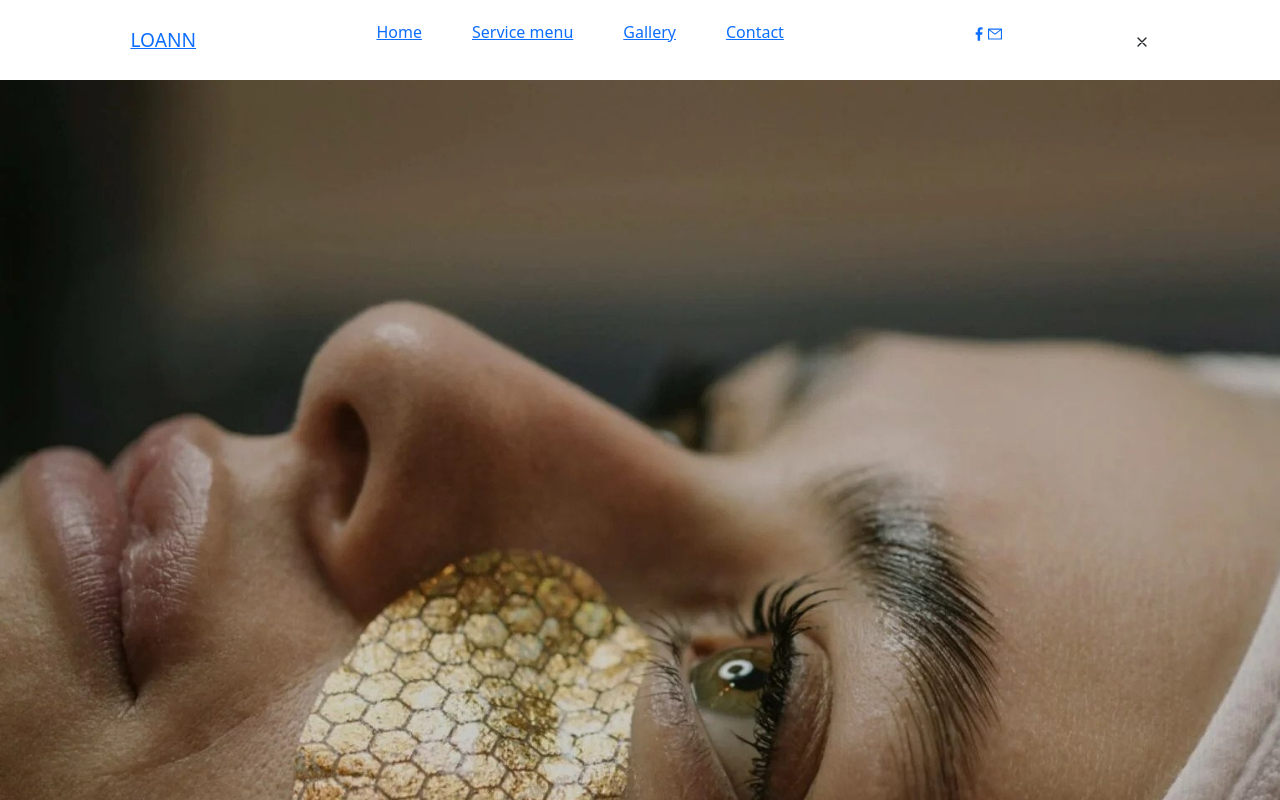
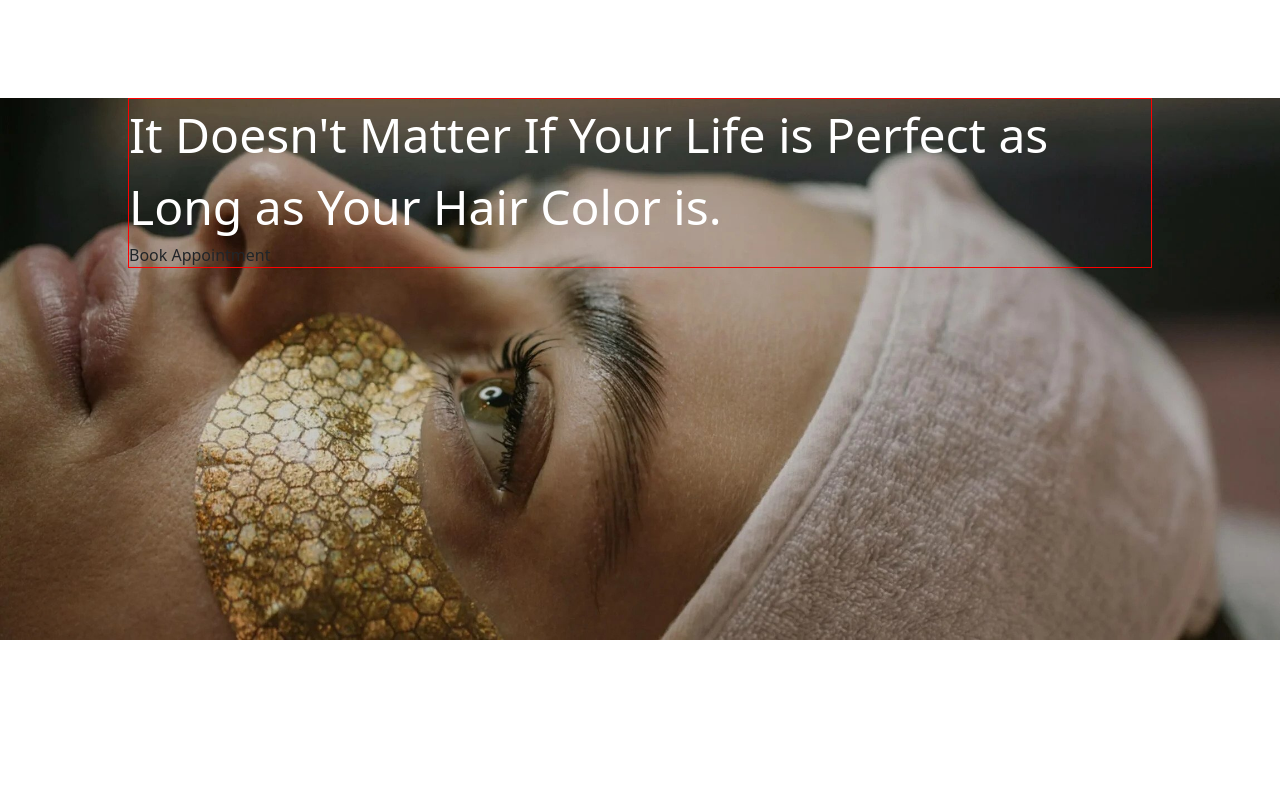
Before and after one commit to nurselaine/salon-front-end, a React (Create React App) app: page / in a window 1280 px wide. Shown: the top 800 px of the page. Built offline with nearby package versions, Linux system fonts and the light colour scheme.

Commit message:
created responsive navbar

```diff
--- a/src/App.css
+++ b/src/App.css
@@ -1,52 +1,3 @@
-/* http://meyerweb.com/eric/tools/css/reset/
-   v2.0 | 20110126
-   License: none (public domain)
-*/
-
-html, body, div, span, applet, object, iframe,
-h1, h2, h3, h4, h5, h6, p, blockquote, pre,
-a, abbr, acronym, address, big, cite, code,
-del, dfn, em, img, ins, kbd, q, s, samp,
-small, strike, strong, sub, sup, tt, var,
-b, u, i, center,
-dl, dt, dd, ol, ul, li,
-fieldset, form, label, legend,
-table, caption, tbody, tfoot, thead, tr, th, td,
-article, aside, canvas, details, embed,
-figure, figcaption, footer, header, hgroup,
-menu, nav, output, ruby, section, summary,
-time, mark, audio, video {
-	margin: 0;
-	padding: 0;
-	border: 0;
-	font-size: 100%;
-	font: inherit;
-	vertical-align: baseline;
-}
-/* HTML5 display-role reset for older browsers */
-article, aside, details, figcaption, figure,
-footer, header, hgroup, menu, nav, section {
-	display: block;
-}
-body {
-	line-height: 1;
-}
-ol, ul {
-	list-style: none;
-}
-blockquote, q {
-	quotes: none;
-}
-blockquote:before, blockquote:after,
-q:before, q:after {
-	content: '';
-	content: none;
-}
-table {
-	border-collapse: collapse;
-	border-spacing: 0;
-}
-
 .nav-bar {
   position: absolute;
   top: 0;
--- a/src/App.js
+++ b/src/App.js
@@ -1,11 +1,10 @@
-import Navbar from './component/Navbar';
+
 import Home from './component/Home';
 import './App.css';
 
 function App() {
   return (
     <div className="App">
-      <Navbar className='nav-bar' />
       <Home />
       <h2>hello world</h2>
     </div>
--- a/src/component/Home.css
+++ b/src/component/Home.css
@@ -4,13 +4,50 @@
 }
 
 .home-splash {
-  height: 75%;
+  height: 50%;
   width: 100%;
+  position: relative;
 }
 
 .hero{
   background-image: url(../../public/imgs/home-hero.jpg);
   background-size: cover;
+  background-clip: content-box;
   height: 100%;
   width: 100%;
 }
+
+.nav-bar {
+  position: fixed;
+  top: 0;
+  width: 100%;
+}
+
+.hero-title-container {
+  border: red 1px solid;
+  width: 80%;
+  margin: auto;
+}
+
+.hero-title {
+  color: white;
+  font-size: 3rem;
+}
+
+.btn-container{
+  background-color: transparent;
+  flex-direction: end;
+  padding-right: 50px;
+  margin-top: auto;
+  margin-bottom: auto;
+}
+
+@media (max-width: 649px) {
+  .hero-title-container {
+    color: white;
+    font-size: 1.5rem;
+    border: red 1px solid;
+    width: 80%;
+    margin: auto;
+  }
+}
--- a/src/component/Home.js
+++ b/src/component/Home.js
@@ -1,11 +1,20 @@
 import React from 'react';
+import Navbar from './Navbar';
 import './Home.css';
 
 const Home = () => {
   return (
     <div className='home-container'>
       <div className='home-splash'>
-        <div className='hero'></div>
+        <div className='hero'>
+          <div><Navbar className='nav-bar' /></div>
+          <div className='hero-title-container'>
+            <div className='hero-title'>It Doesn't Matter If Your Life is Perfect as Long as Your Hair Color is.</div>
+            <div className='btn-container'>
+            Book Appointment
+          </div>
+          </div>
+        </div>
       </div>
     </div>
   )
--- a/src/component/Navbar.js
+++ b/src/component/Navbar.js
@@ -10,45 +10,52 @@ const Navbar = () => {
   const closeMobileMenu = () => setClick(false);
 
   return (
-    <div className='header'>
-      <div className='nav'>
-        <div className='logo-container'>
-          <a href="#">
+    <div className={click ? 'header active' : 'header'}>
+      <div id='hover'>
+        <div className={click ? 'top-nav active' : 'top-nav'}>
+          <ul className='social-container'>
+            <li>
+              <div className='nav-link' href="#" ><GrFacebookOption className='social-icon' /></div>
+            </li>
+            <li>
+              <div className='nav-link' href='#'><AiOutlineMail className='social-icon' /></div>
+            </li>
+          </ul>
+          <h2 className='logo' href="#">
             LOANN
-          </a>
+          </h2>
+          <div className='btn-container'>
+            Book Appointment
+          </div>
+
+          <div className='menu-icon' onClick={handleClick}>
+            {click ? (
+              <HiOutlineX className="menu-icon" />
+            ) : (
+              <HiOutlineMenu className="menu-icon" />
+            )}
+          </div>
         </div>
+
+        <div className='nav-container'>
 
         <ul className={click ? "nav-options active" : "nav-options"}>
           <li className='option' onClick={closeMobileMenu}>
-            <a href='#'>Home</a>
+            <p className='nav-link' href='#'>Home</p>
           </li>
           <li className='option' onClick={closeMobileMenu}>
-            <a href='#'>Service menu</a>
+            <p className='nav-link' href='#'>Gallery</p>
           </li>
           <li className='option' onClick={closeMobileMenu}>
-            <a href='#'>Gallery</a>
+            <p className='nav-link' href='#'>Service menu</p>
           </li>
           <li className='option' onClick={closeMobileMenu}>
-            <a href='#'>Contact</a>
+            <p className='nav-link' href='#'>Contact</p>
           </li>
         </ul>
 
-        <ul className='social-container'>
-          <li>
-            <a href="#" ><GrFacebookOption className='social-icon'/></a>
-          </li>
-          <li>
-            <a href='#'><AiOutlineMail className='social-icon'/></a>
-          </li>
-        </ul>
+      </div>
 
-        <div id='menu-icon' onClick={handleClick}>
-          {click ? (
-            <HiOutlineMenu className="menu-icon" />
-          ) : (
-            <HiOutlineX className="menu-icon" />
-          )}
-        </div>
       </div>
     </div>
   );
--- a/src/component/navbar.css
+++ b/src/component/navbar.css
@@ -1,29 +1,81 @@
 
 
 /* Desktop View */
-@media (max-width: 2400px){
   .header {
-    display: flex;
     background-color: transparent;
     justify-content: space-between;
     align-items: center;
-    height: 80px;
+    height:auto;
     width: 100%;
   }
+    /* .header:hover{
+      background-color: white;
+      color: black;
+    } */
 
-  .nav {
+  #hover:hover{
+    background-color: white;
+    color: black !important;
+    /* how to make all text in hover div black  */
+  }
+
+  .top-nav {
+    display: flex;
+    color: white;
+    border-bottom: 1px white solid;
+    /* border: 1px red solid; */
+  }
+    /* .top-nav:hover{
+      color: black;
+      border-bottom: 1px gray solid;
+    } */
+
+  .social-container {
+    display: flex;
+    justify-content: start;
+    margin-top: auto;
+    margin-bottom: auto;
+    /* border: 1px red solid; */
+  }
+    .social-icon{
+      margin: 20px;
+    }
+
+  h2 {
+    /* border: 1px red solid; */
+    margin: auto;
+    padding-top: 10px;
+    font-size: larger;
+    text-decoration: none;
+    text-align: center;
+  }
+
+
+  .btn-container{
+    background-color: transparent;
+    flex-direction: end;
+    padding-right: 50px;
+    margin-top: auto;
+    margin-bottom: auto;
+  }
+
+  .nav-container {
     width: 100%;
     display: flex;
     align-items: center;
     justify-content: space-evenly;
+    border-bottom: 1px white solid;
+    color: white;
   }
+    /* .nav-container:hover {
+      color: black;
+      border-bottom: 1px gray solid;
+      background-color: white;
+    } */
 
-  .logo-container {
-    font-size: larger;
+  a {
     text-decoration: none;
-    display: flex;
-    align-items: center;
-    justify-content: center;
+    color: white;
   }
 
   /* .logo {
@@ -35,30 +87,49 @@
     padding-left: 25px;
     display: flex;
     list-style-type: none;
+    margin: auto;
+  }
+    /* .nav-options:hover{
+      color:black;
+    } */
+
+  .nav-link{
+    color: white;
   }
 
   .option {
     padding: 0px 25px;
   }
 
-  #mobile-menu {
+  .mobile-menu {
     display: none;
+    color: white;
   }
+
 
   .option :hover {
     color: white;
   }
 
-  .social-container {
-    display: flex;
-    justify-content: end;
-  }
-}
-
 /* mobile view */
 @media (max-width: 649px) {
-  .header {
-    padding: 0px 10px;
+  .header.active {
+    background-color: white;
+    height:auto;
+    width: 100%;
+  }
+
+  .top-nav.active {
+    background-color: white;
+    color: black;
+  }
+
+  .social-container{
+    display: none;
+  }
+
+  .btn-container{
+    display: none;
   }
 
   .logo {
@@ -103,7 +174,8 @@
     padding: 30px 0px;
     }
 
-    #mobile-menu {
+    .mobile-menu {
       display: block;
+      color: white;
     }
 }
--- a/src/index.css
+++ b/src/index.css
@@ -1,13 +1,48 @@
+/* http://meyerweb.com/eric/tools/css/reset/
+   v2.0 | 20110126
+   License: none (public domain)
+*/
+
+html, body, div, span, applet, object, iframe,
+h1, h2, h3, h4, h5, h6, p, blockquote, pre,
+a, abbr, acronym, address, big, cite, code,
+del, dfn, em, img, ins, kbd, q, s, samp,
+small, strike, strong, sub, sup, tt, var,
+b, u, i, center,
+dl, dt, dd, ol, ul, li,
+fieldset, form, label, legend,
+table, caption, tbody, tfoot, thead, tr, th, td,
+article, aside, canvas, details, embed,
+figure, figcaption, footer, header, hgroup,
+menu, nav, output, ruby, section, summary,
+time, mark, audio, video {
+	margin: 0;
+	padding: 0;
+	border: 0;
+	font-size: 100%;
+	font: inherit;
+	vertical-align: baseline;
+}
+/* HTML5 display-role reset for older browsers */
+article, aside, details, figcaption, figure,
+footer, header, hgroup, menu, nav, section {
+	display: block;
+}
 body {
-  margin: 0;
-  font-family: -apple-system, BlinkMacSystemFont, 'Segoe UI', 'Roboto', 'Oxygen',
-    'Ubuntu', 'Cantarell', 'Fira Sans', 'Droid Sans', 'Helvetica Neue',
-    sans-serif;
-  -webkit-font-smoothing: antialiased;
-  -moz-osx-font-smoothing: grayscale;
+	line-height: 1;
 }
-
-code {
-  font-family: source-code-pro, Menlo, Monaco, Consolas, 'Courier New',
-    monospace;
+ol, ul {
+	list-style: none;
 }
+blockquote, q {
+	quotes: none;
+}
+blockquote:before, blockquote:after,
+q:before, q:after {
+	content: '';
+	content: none;
+}
+table {
+	border-collapse: collapse;
+	border-spacing: 0;
+}
```
